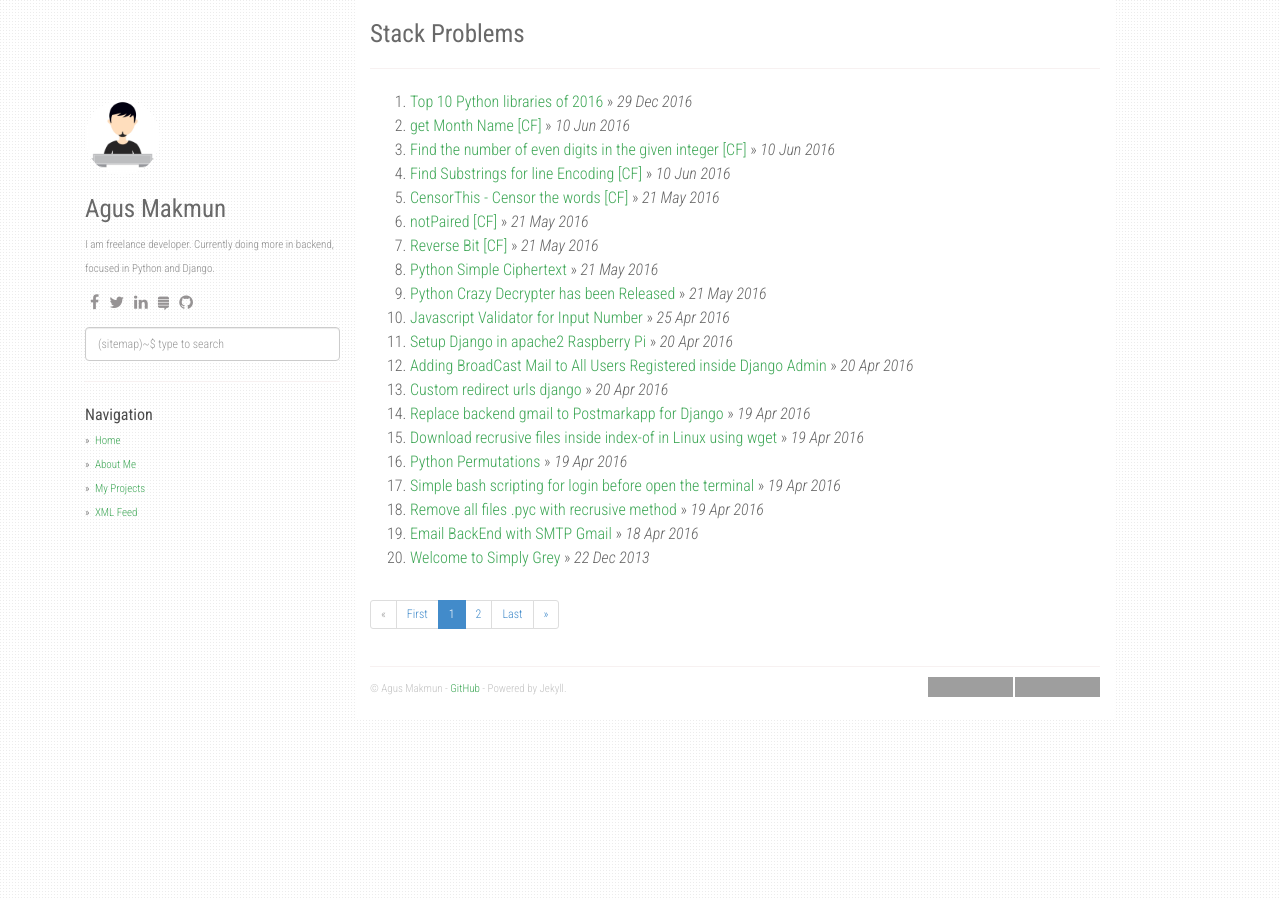
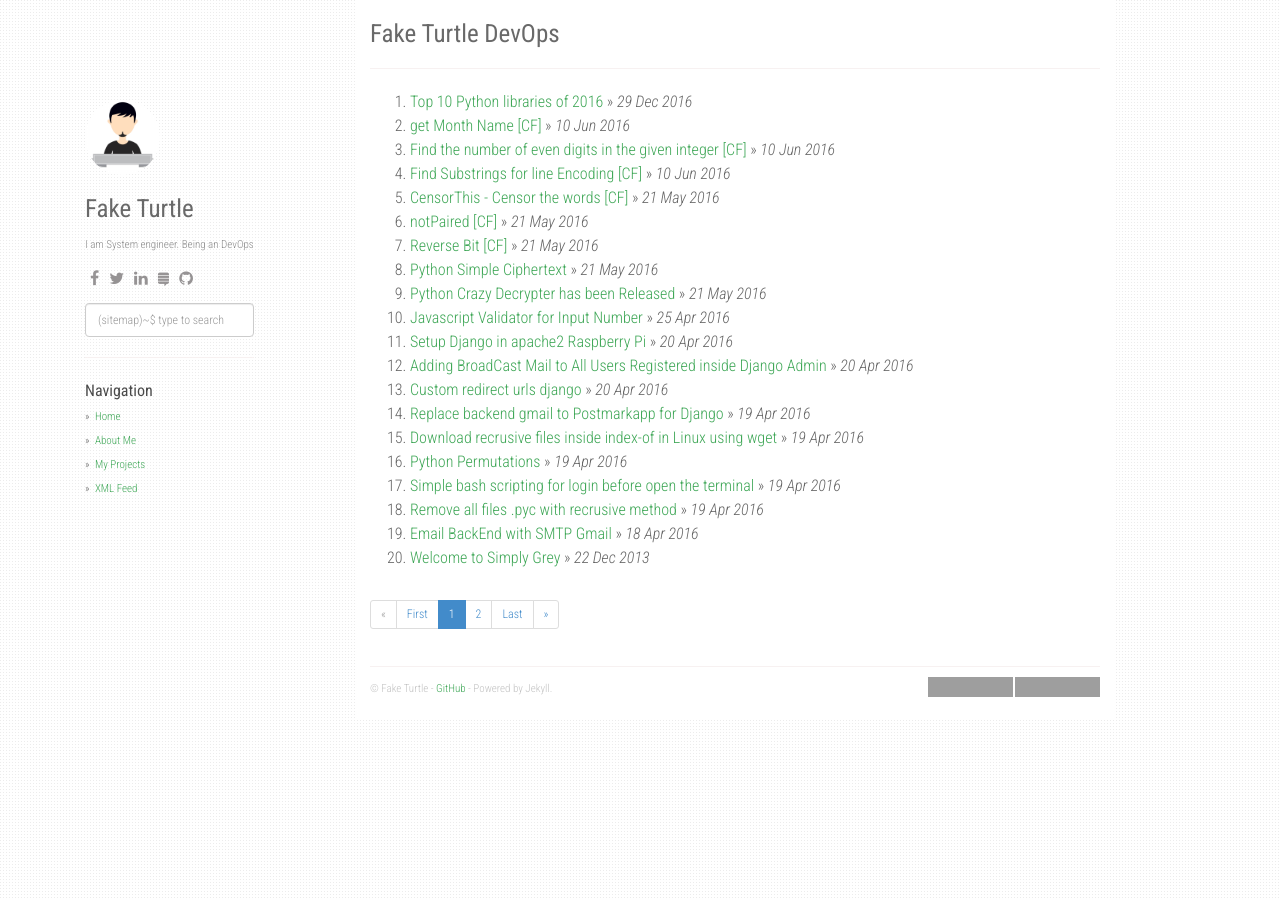
Before and after one commit to fakett/fakett.github.io, a Jekyll site: the page built from index.html, in a window 1280 px wide. Built offline with Jekyll 4.4.1, drawn with Linux system fonts in a browser that asks for light colours; nearby versions of some CDN libraries; the list of posts is cut into pages by our own code; grey boxes are pictures that could not be loaded.

Commit message:
config change

```diff
--- a/_config.yml
+++ b/_config.yml
@@ -1,8 +1,8 @@
-title: Stack Problems
-description: My Personal Stack Problems
-author: Agus Makmun
-github: https://github.com/agusmakmun
-about: I am freelance developer. Currently doing more in backend, focused in Python and Django.
+title: Fake Turtle DevOps
+description: My Personal DevOps Project
+author: Fake Turtle
+github: https://github.com/fakett
+about: I am System engineer. Being an DevOps
 disqus_shortname: stackproblems
 google_analytics: UA-XXXXXXXX-Y
 avatar_url: /static/img/avatar.jpg
@@ -25,7 +25,7 @@
     - icon: fa-stack-exchange
       link: "#"
     - icon: fa-github
-      link: "https://github.com/agusmakmun"
+      link: "https://github.com/fakett"
 
 share:
   twitter_username: agusmakmun6
@@ -39,7 +39,7 @@
     - text: XML Feed
       url: /feed.xml
 
-url: "https://agusmakmun.github.io"
+url: "https://fakett.github.io"
 baseurl: ""
 paginate: 20
 per_page: 20
```
